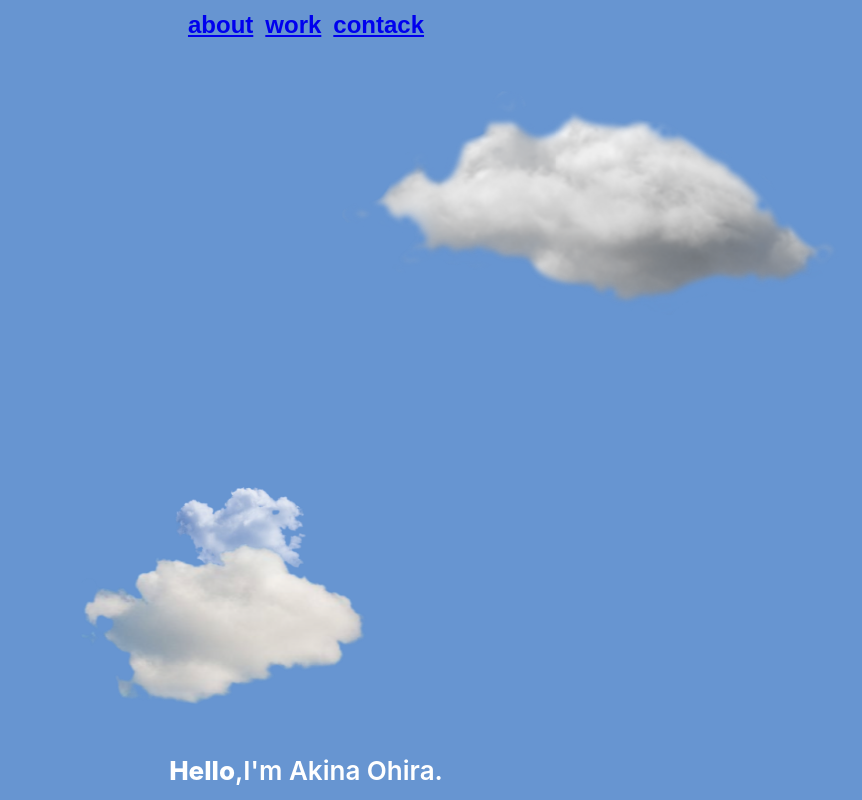
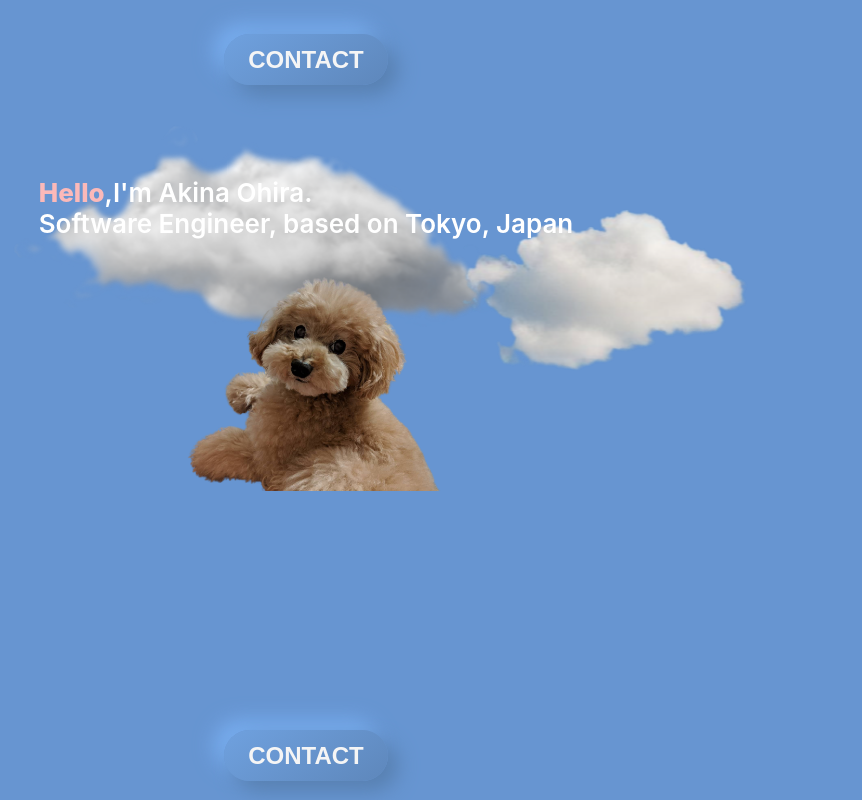
Before and after one commit to akinaohira/portfolio, a React (Create React App) app: page / in a window 1280 px wide. Shown: the top 800 px of the page, without its empty margins (334-1196 px from the left). Built offline with nearby package versions, Linux system fonts and the light colour scheme.

Commit message:
add contact page

```diff
--- a/src/App.js
+++ b/src/App.js
@@ -9,30 +9,22 @@ import React from "react"
 
 function App() {
   return (
-    <div className="App">
     <div className="App-header">
-        <header>
-          <button className="about"><Link to="/about">about</Link></button>
-          <button><Link to="work">work</Link></button>
-          <button><Link to="/contact">contack</Link></button>
-
-        </header>
+      <button><Link to="/contact">CONTACT</Link></button>
+      <div className="main_container">
+        <div>
           <img src={cloud} className="cloud1" alt="cloud" />
           <img src={kumo} className="cloud2" alt="cloud" />
           <img src={kumo2} className="cloud3" alt="cloud" />
+        </div>
+        <div className="tittle">
           <p className="name">
-          <span>Hello</span>,I'm Akina Ohira.
+            <span>Hello</span>,I'm Akina Ohira.<br />Software Engineer, based on Tokyo, Japan
           </p>
-        <p>Software Engineer, based on Tokyo, Japan</p>
           <img alt="dog" src={edy} className="edy"></img>
-        <a
-          className="about_link"
-          target="_blank"
-        >
-          learn more about me
-        </a>
         </div>
-
+      </div>
+      <button><Link to="/contact">CONTACT</Link></button>
     </div>
   );
 }
--- a/src/components/About.js
+++ /dev/null
@@ -1,7 +0,0 @@
-import React from "react"
-
-function About() {
-  return <p>About</p>
-}
-
-export default About
--- a/src/components/Contact.js
+++ b/src/components/Contact.js
@@ -1,7 +1,12 @@
 import React from 'react';
+import { Link } from 'react-router-dom';
 
 function Contact() {
-  return <p>Contact</p>
+  return <>
+    <p>akina568325@gmail.com</p>
+    <a href="mailto:akina568325@gmail.com">Email</a>
+    <Link to="/">Back</Link>
+  </>
 }
 
 export default Contact
--- a/src/components/Work.js
+++ /dev/null
@@ -1,5 +0,0 @@
-function Work() {
-  return <p>work</p>
-}
-
-export default Work
--- a/src/css/App.css
+++ b/src/css/App.css
@@ -1,7 +1,5 @@
 .App-header {
-  /* background-color: #fbb9b9; */
   background-color: #6795D1;
-  min-height: 100vh;
   display: flex;
   flex-direction: column;
   align-items: center;
@@ -10,11 +8,8 @@
   color: white;
   font-weight: 600;
   padding: 8px;
-}
+  min-height: 100vh;
 
-
-.App {
-  text-align: center;
 }
 
 .cloud1 {
@@ -83,6 +78,7 @@ p {
 
 span {
   font-weight: 800;
+  color:#fbb9b9;
 }
 
 button {
@@ -101,3 +97,29 @@ button {
 .edy {
   width: 300px;
 }
+
+.tittle {
+  position: relative;
+  display: flex;
+  flex-direction: column;
+  align-items: center;
+  top:-250px;
+}
+
+.App-header a {
+  text-decoration: none;
+  border-radius: 48px;
+  background: linear-gradient(145deg, #6fa1df, #5e87bb);
+  box-shadow:  10px 10px 20px #5880b1, -10px -10px 20px #78adef;
+  color:whitesmoke;
+  padding: 12px 24px;
+  cursor: pointer;
+}
+
+.App-header a:hover{
+  transition-duration: 0.5s;
+  border-radius: 48px;
+  background: #6896D0;
+  box-shadow: inset 10px 10px 20px #5880b1,
+            inset -10px -10px 20px #78adef;
+}
--- a/src/index.js
+++ b/src/index.js
@@ -5,8 +5,8 @@ import App from './App';
 import reportWebVitals from './reportWebVitals';
 import { BrowserRouter as Router, Route } from "react-router-dom";
 import Contact from "./components/Contact.js"
-import About from "./components/About.js"
-import Work from "./components/Work.js"
+// import About from "./components/About.js"
+// import Work from "./components/Work.js"
 
 const root = document.getElementById('root')
 
@@ -14,8 +14,6 @@ ReactDOM.render(
   <Router>
     <Route exact path="/" component={App}></Route>
     <Route path="/contact" component={Contact}></Route>
-    <Route path="/about" component={About}></Route>
-    <Route path="/work" component={Work}></Route>
   </Router>
   , root);
 
```
Lines whose indentation alone changed are shown as unchanged.
